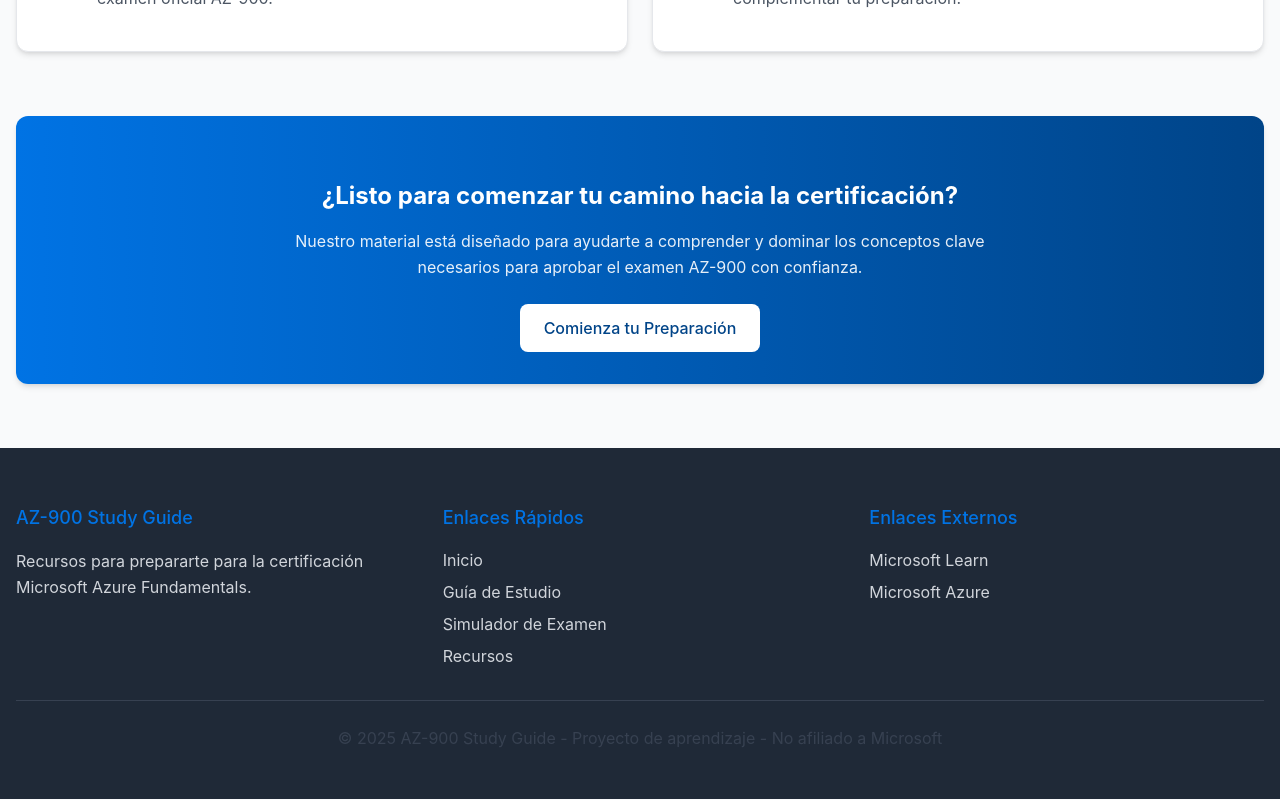
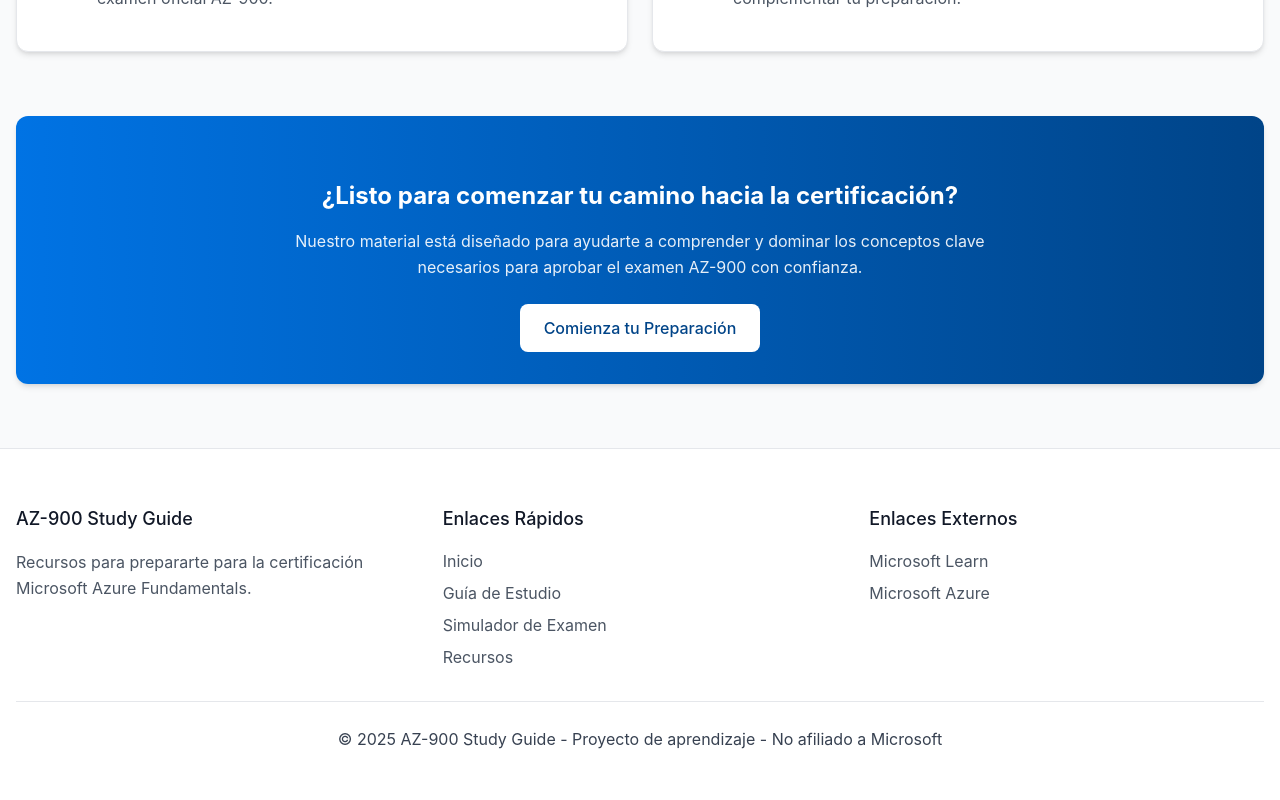
Before and after one commit to FredyHuachaca21/AZURE-AZ900-STUDY-GUIDE, a React (Vite) app: page / in a window 1280 px wide. Shown: the part 1734-2534 px from the top of the page. Built offline with nearby package versions, Linux system fonts and the light colour scheme.

Commit message:
Actualiza el componente Footer.jsx para mejorar la accesibilidad y la estética visual, cambiando colores de texto y fondo, y ajustando las clases de estilo en los enlaces de navegación y secciones del pie de página.

```diff
--- a/src/components/Footer.jsx
+++ b/src/components/Footer.jsx
@@ -4,36 +4,36 @@ export default function Footer() {
   const currentYear = new Date().getFullYear();
 
   return (
-    <footer className="bg-gray-800 text-white py-8">
+    <footer className="bg-white dark:bg-gray-800 text-gray-700 dark:text-white py-8 border-t border-gray-200 dark:border-gray-700 transition-colors duration-200">
       <div className="container mx-auto px-4">
         <div className="grid grid-cols-1 md:grid-cols-3 gap-8">
           <div>
-            <h3 className="text-lg font-medium mb-4">AZ-900 Study Guide</h3>
-            <p className="text-gray-300">
+            <h3 className="text-lg font-medium text-gray-900 dark:text-white mb-4">AZ-900 Study Guide</h3>
+            <p className="text-gray-600 dark:text-gray-300">
               Recursos para prepararte para la certificación Microsoft Azure Fundamentals.
             </p>
           </div>
 
           <div>
-            <h3 className="text-lg font-medium mb-4">Enlaces Rápidos</h3>
+            <h3 className="text-lg font-medium text-gray-900 dark:text-white mb-4">Enlaces Rápidos</h3>
             <ul className="space-y-2">
               <li>
-                <Link to="/" className="text-gray-300 hover:text-white transition-colors">
+                <Link to="/" className="text-gray-600 hover:text-azure-600 dark:text-gray-300 dark:hover:text-white transition-colors">
                   Inicio
                 </Link>
               </li>
               <li>
-                <Link to="/study-guide" className="text-gray-300 hover:text-white transition-colors">
+                <Link to="/study-guide" className="text-gray-600 hover:text-azure-600 dark:text-gray-300 dark:hover:text-white transition-colors">
                   Guía de Estudio
                 </Link>
               </li>
               <li>
-                <Link to="/exam-simulation" className="text-gray-300 hover:text-white transition-colors">
+                <Link to="/exam-simulation" className="text-gray-600 hover:text-azure-600 dark:text-gray-300 dark:hover:text-white transition-colors">
                   Simulador de Examen
                 </Link>
               </li>
               <li>
-                <Link to="/resources" className="text-gray-300 hover:text-white transition-colors">
+                <Link to="/resources" className="text-gray-600 hover:text-azure-600 dark:text-gray-300 dark:hover:text-white transition-colors">
                   Recursos
                 </Link>
               </li>
@@ -41,14 +41,14 @@ export default function Footer() {
           </div>
 
           <div>
-            <h3 className="text-lg font-medium mb-4">Enlaces Externos</h3>
+            <h3 className="text-lg font-medium text-gray-900 dark:text-white mb-4">Enlaces Externos</h3>
             <ul className="space-y-2">
               <li>
                 <a
                   href="https://docs.microsoft.com/es-es/learn/certifications/exams/az-900"
                   target="_blank"
                   rel="noopener noreferrer"
-                  className="text-gray-300 hover:text-white transition-colors"
+                  className="text-gray-600 hover:text-azure-600 dark:text-gray-300 dark:hover:text-white transition-colors"
                 >
                   Microsoft Learn
                 </a>
@@ -58,7 +58,7 @@ export default function Footer() {
                   href="https://azure.microsoft.com/es-es/"
                   target="_blank"
                   rel="noopener noreferrer"
-                  className="text-gray-300 hover:text-white transition-colors"
+                  className="text-gray-600 hover:text-azure-600 dark:text-gray-300 dark:hover:text-white transition-colors"
                 >
                   Microsoft Azure
                 </a>
@@ -67,7 +67,7 @@ export default function Footer() {
           </div>
         </div>
 
-        <div className="border-t border-gray-700 mt-8 pt-6 text-center text-gray-400">
+        <div className="border-t border-gray-200 dark:border-gray-700 mt-8 pt-6 text-center text-gray-500 dark:text-gray-400">
           <p>&copy; {currentYear} AZ-900 Study Guide - Proyecto de aprendizaje - No afiliado a Microsoft</p>
         </div>
       </div>
```
